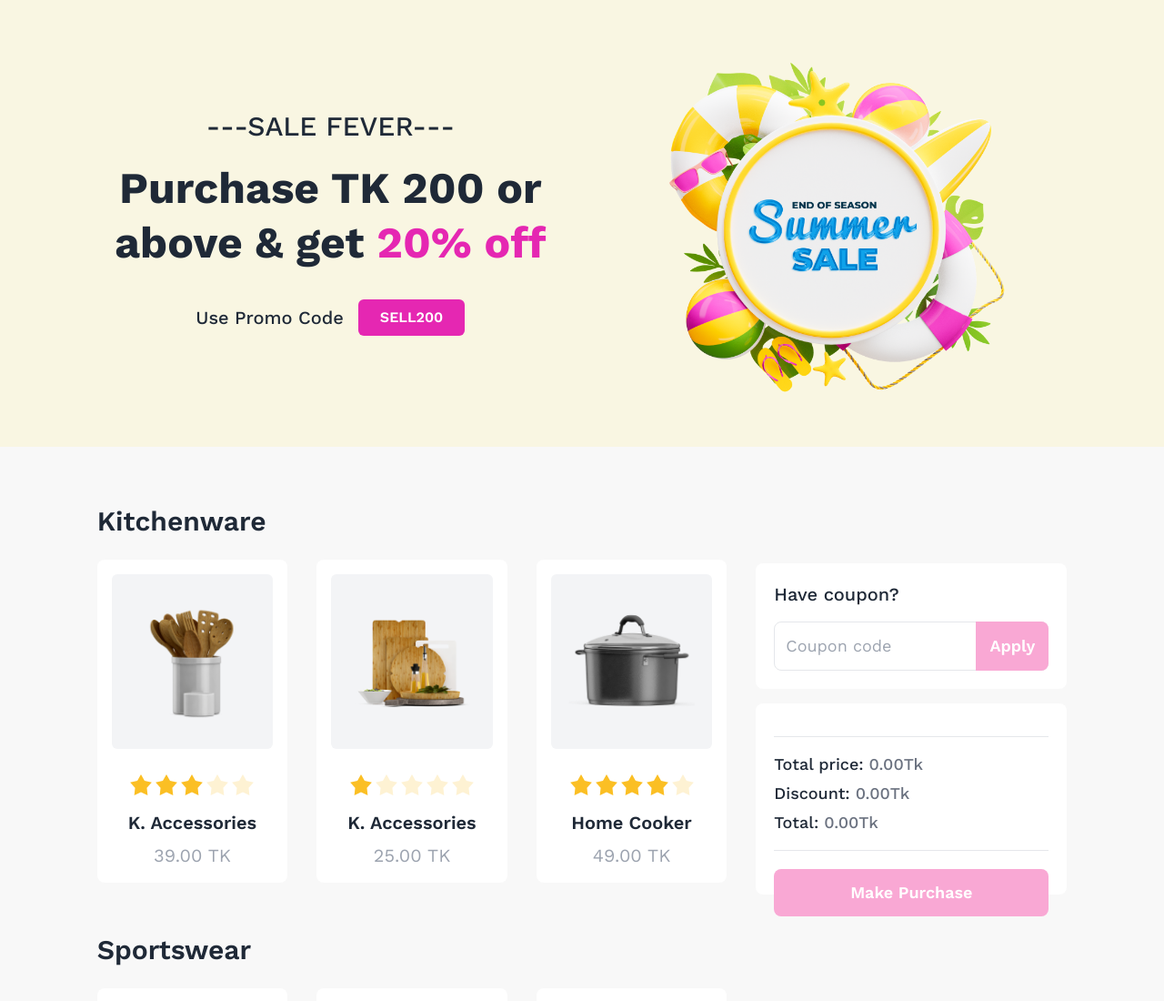
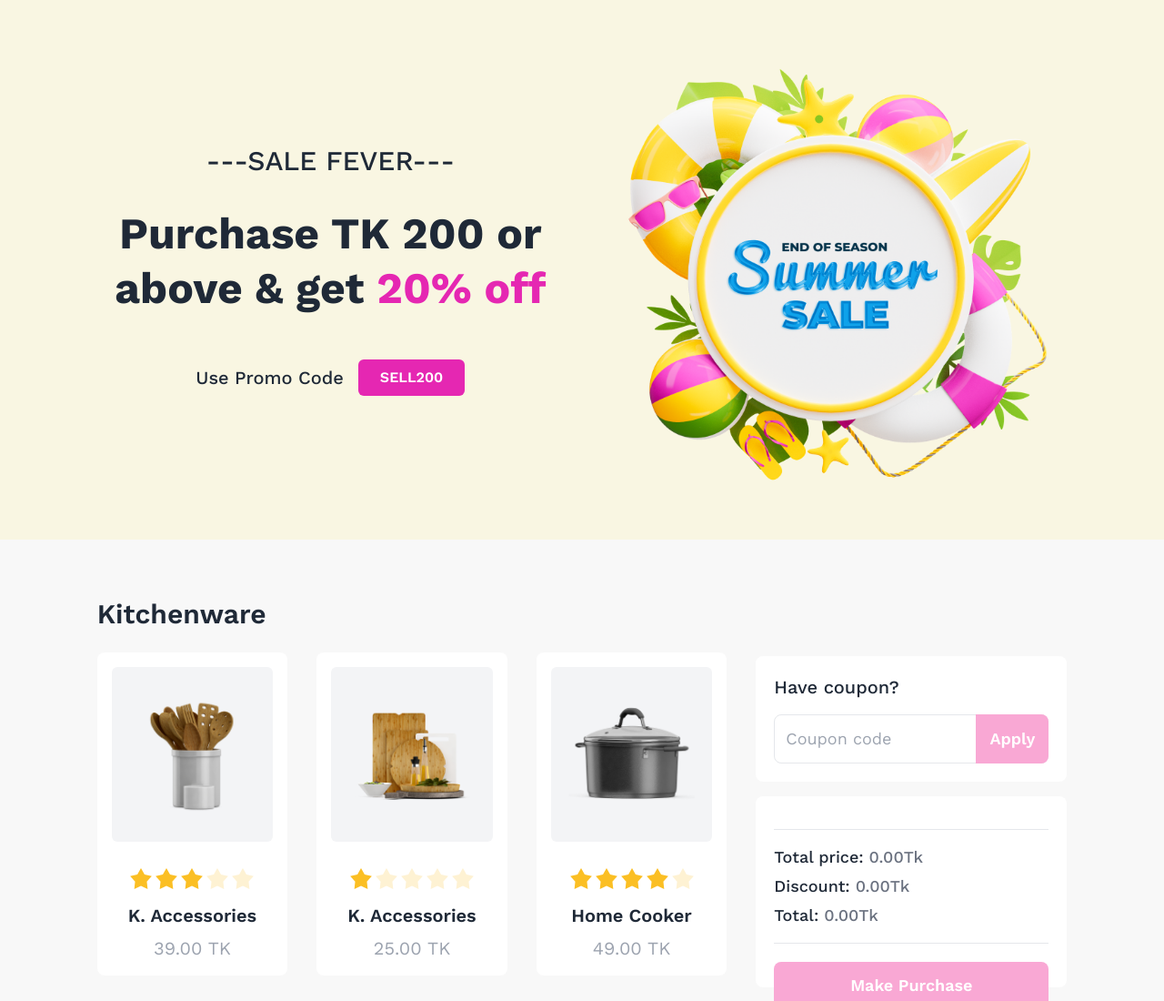
Before and after one commit to mursalinmirme/summer-sale, a plain HTML site: page index.html in a window 1280 px wide. Shown: the top 1100 px of the page at 91% size. Drawn offline with nearby package versions, Linux system fonts and the light colour scheme.

Commit message:
something updated

```diff
--- a/index.html
+++ b/index.html
@@ -36,8 +36,8 @@
                 <!-- banner section content-->
                 <div class="flex-1">
                     <h3 class="text-xl lg:text-3xl font-medium text-center">---SALE FEVER---</h3>
-                    <h2 class="text-5xl font-bold text-center mt-5 leading-tight">Purchase TK 200 or above & get <span class="text-pinkColor">20% off</span></h2>
-                    <div class="flex justify-center mt-8 items-center gap-4">
+                    <h2 class="text-3xl md:text-5xl font-bold text-center mt-8 leading-snug md:leading-tight">Purchase TK 200 or above & get <span class="text-pinkColor">20% off</span></h2>
+                    <div class="flex justify-center mt-12 items-center gap-4">
                         <p class="text-lg lg:text-xl font-medium">Use Promo Code</p>
                         <button class="font-semibold bg-pinkBg text-white px-6 py-2 rounded-md">SELL200</button>
                     </div>
@@ -46,7 +46,7 @@
                 <div class="flex-1">
                     <!-- image -->
                     <div>
-                        <img class="md:w-3/5 lg:w-4/5 mx-auto" src="images/Summer 1.png" alt="">
+                        <img class="md:w-3/5 mx-auto lg:w-full" src="images/Summer 1.png" alt="">
                     </div>
                 </div>
             </div>
@@ -264,7 +264,7 @@
                     <!-- modal content -->
                     <div class="text-center">
                       <img class="mx-auto" src="./images/congo.png" alt="">
-                      <h2 class="text-4xl font-bold mt-10">Congratulations</h2>
+                      <h2 class="text-3xl md:text-4xl font-bold mt-10">Congratulations</h2>
                       <p class="text-base text-gray-400 font-normal mt-3">Your Purchase the product</p>
                     </div>
                     <div class="text-center pt-5">
```
